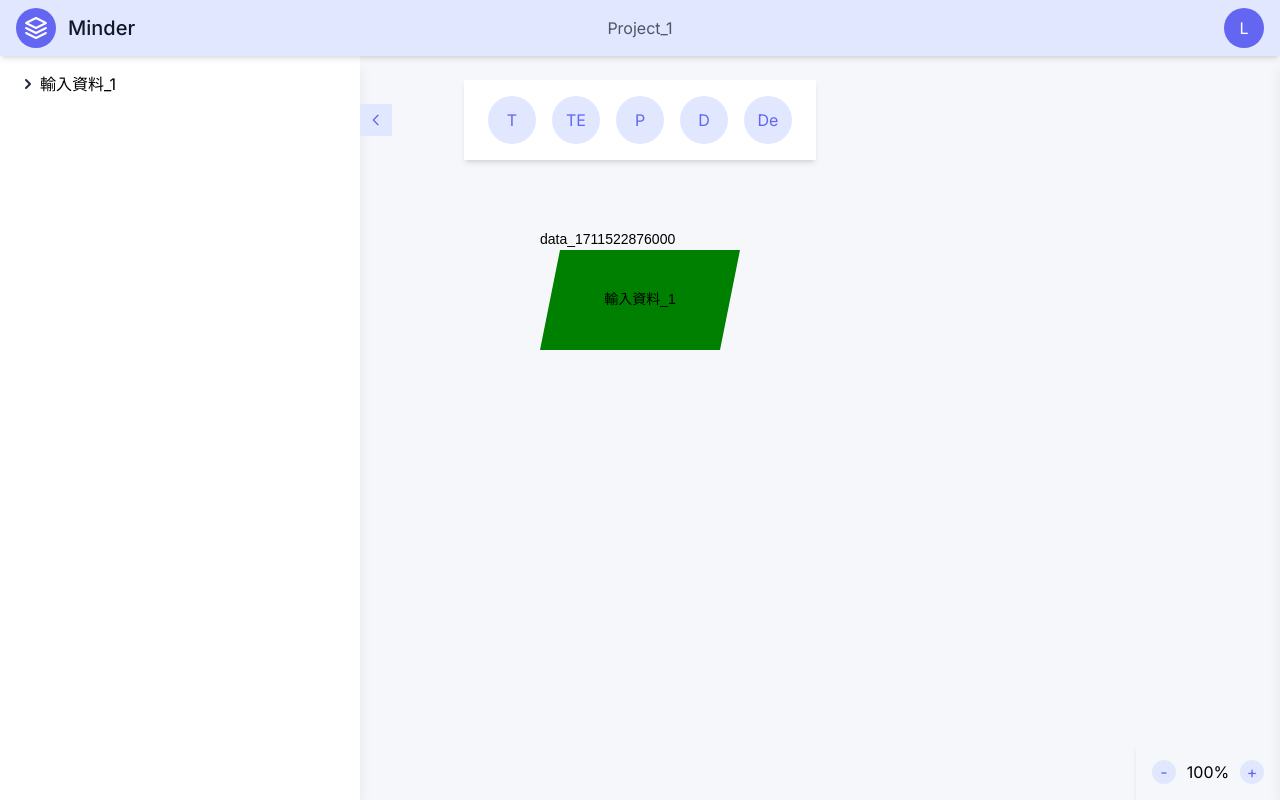
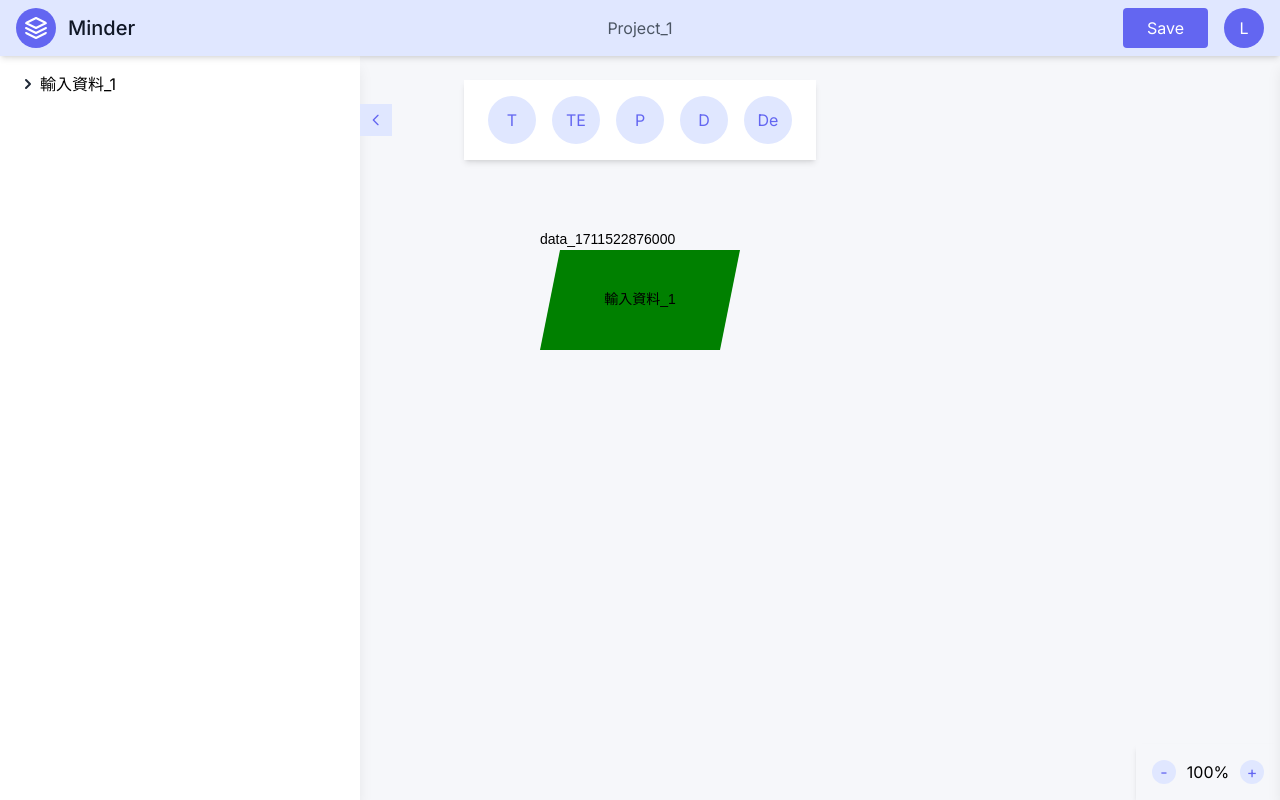
Before and after one commit to RuFrontEnd/minder, a Next.js app in the folder frontend/: page / in a window 1280 px wide. Built offline with nearby package versions, Linux system fonts and the light colour scheme.

Commit message:
create button component

```diff
--- a/frontend/src/app/page.tsx
+++ b/frontend/src/app/page.tsx
@@ -9,6 +9,7 @@ import Desicion from "@/shapes/decision";
 import DataFrame from "@/components/dataFrame";
 import SidePanel from "@/components/sidePanel";
 import Accordion from "@/components/accordion";
+import Button from "@/components/button"
 import { useState, useRef, useEffect, useCallback, useMemo } from "react";
 import { motion } from "framer-motion";
 import { cloneDeep } from "lodash";
@@ -1051,7 +1052,6 @@ export default function ProcessPage() {
     //     shapesInView.push(shape);
     //   }
     // });
-
     // // align feature
     // const thePressing = pressing,
     //   stickyOffset = 5;
@@ -1859,6 +1859,7 @@ export default function ProcessPage() {
             </nav>
           </li>
           <li className="justify-self-end self-center text-base">
+            <Button className={'mr-4'} onClick={(e) => { }} text={"Save"} />
             <div
               className="w-10 h-10 inline-flex items-center justify-center rounded-full bg-indigo-500 text-white flex-shrink-0 cursor-pointer"
               onClick={onClickProfile}
--- /dev/null
+++ b/frontend/src/components/button/index.tsx
@@ -0,0 +1,15 @@
+import * as ButtonTypes from '@/types/components/button'
+
+const Button = (props: ButtonTypes.Props) => {
+  const { id, className, text, onClick } = props;
+
+  return (
+    <button
+      id={id}
+      className={`${className && className} text-white bg-indigo-500 border-0 py-2 px-6 focus:outline-none hover:bg-indigo-600 rounded text-md`}
+      onClick={onClick}
+    >{text}</button>
+  );
+};
+
+export default Button;
--- /dev/null
+++ b/frontend/src/types/components/button/index.ts
@@ -0,0 +1,10 @@
+import { MouseEventHandler } from 'react'
+
+type Props = {
+  id?: string;
+  className?: string;
+  text: string;
+  onClick: MouseEventHandler<HTMLButtonElement>
+};
+
+export type { Props };
```
